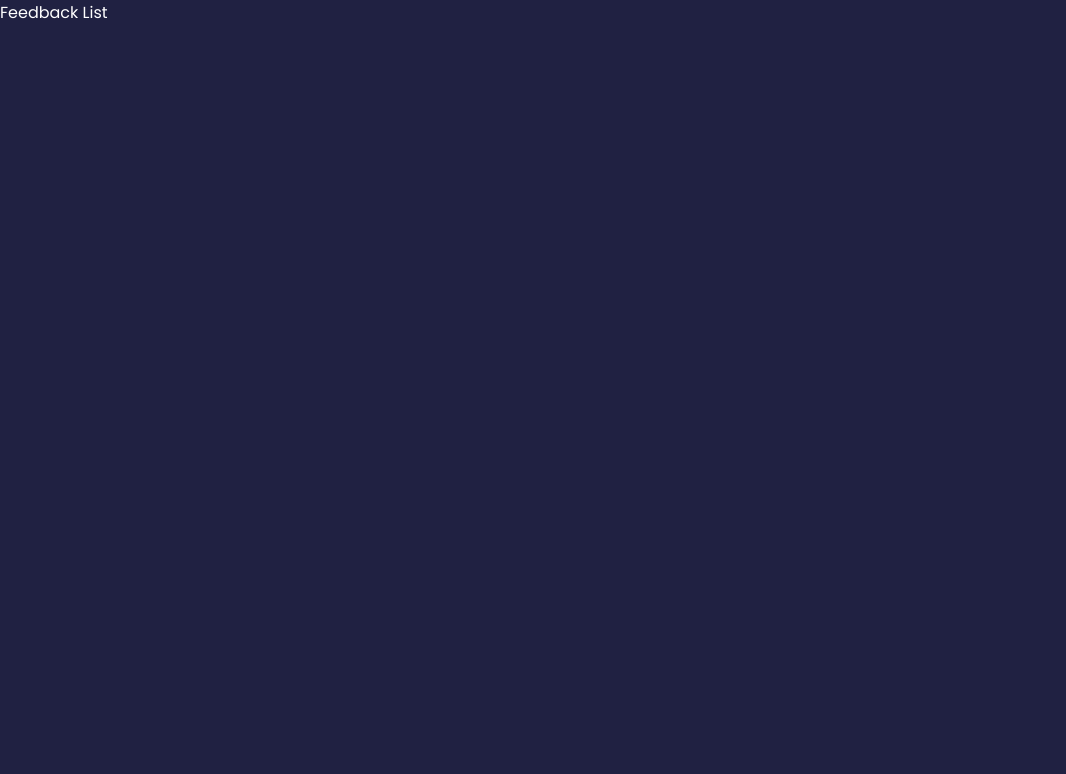
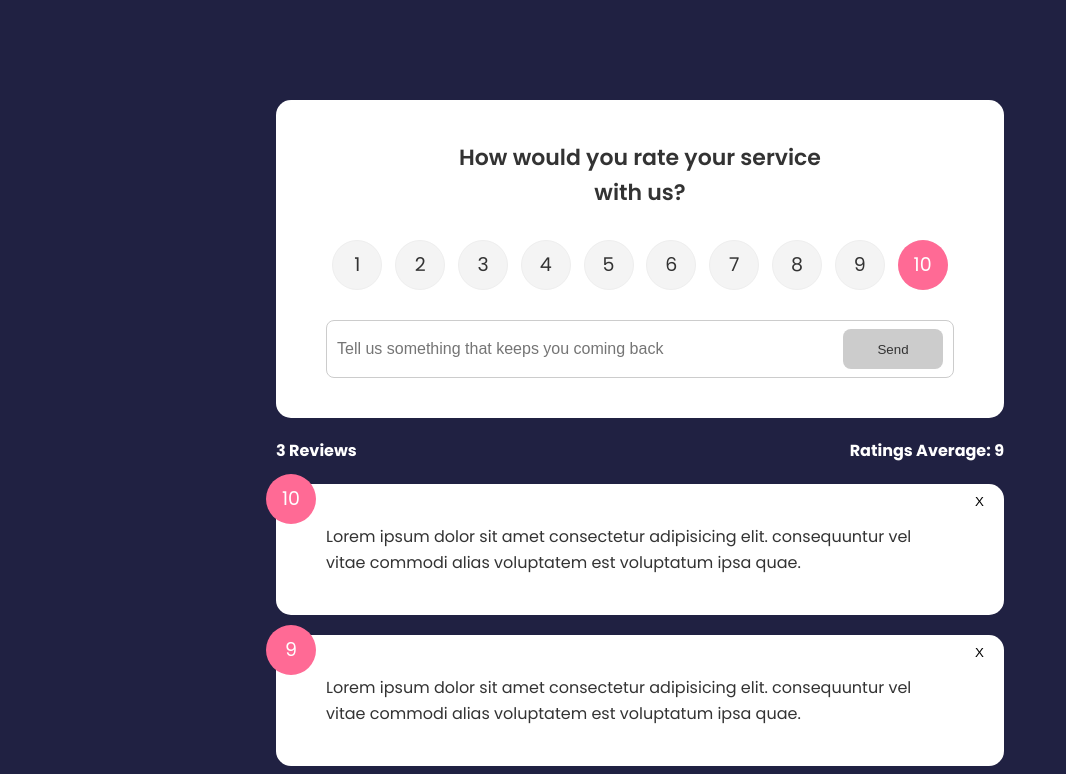
Before and after one commit to humbruno/svelte-feedback-app, a Svelte app: page / in a window 1280 px wide. Shown: the top 774 px of the page, without its empty margins (0-1066 px from the left). Built offline with nearby package versions, Linux system fonts and the light colour scheme.

Commit message:
feat: new review form and deletion logic

```diff
--- a/package.json
+++ b/package.json
@@ -18,6 +18,7 @@
     "svelte": "^3.0.0"
   },
   "dependencies": {
-    "sirv-cli": "^2.0.0"
+    "sirv-cli": "^2.0.0",
+    "uuid": "^8.3.2"
   }
 }
--- a/src/App.svelte
+++ b/src/App.svelte
@@ -1,5 +1,7 @@
 <script>
   import FeedbackList from "./components/FeedbackList.svelte";
+  import FeedbackStats from "./components/FeedbackStats.svelte";
+  import FeedbackForm from "./components/FeedbackForm.svelte";
 
   let feedback = [
     {
@@ -18,10 +20,21 @@
       text: "Lorem ipsum dolor sit amet consectetur adipisicing elit. consequuntur vel vitae commodi alias voluptatem est voluptatum ipsa quae.",
     },
   ];
+
+  $: count = feedback.length;
+  $: average =
+    feedback.reduce((a, { rating }) => a + rating, 0) / feedback.length;
+
+  const deleteFeedback = (event) => {
+    const itemId = event.detail;
+    feedback = feedback.filter((item) => item.id !== itemId);
+  };
 </script>
 
-<main>
-  <FeedbackList {feedback} />
+<main class="container">
+  <FeedbackForm />
+  <FeedbackStats {count} {average} />
+  <FeedbackList {feedback} on:delete-feedback={deleteFeedback} />
   <!-- If the prop name and prop argument/content have the same name, it can be passed as a single word/name inside curly braces, for example feedback={feedback} can be simply {feedback} -->
 </main>
 
--- /dev/null
+++ b/src/components/FeedbackForm.svelte
@@ -0,0 +1,92 @@
+<script>
+  import { v4 as uuidv4 } from "uuid";
+  import Card from "./UI/Card.svelte";
+  import Button from "./UI/Button.svelte";
+  import RatingSelect from "./RatingSelect.svelte";
+
+  let text = "";
+  let rating = 10;
+  let btnDisabled = true;
+  let min = 10;
+  let message;
+
+  const handleInput = () => {
+    if (text.trim().length <= min) {
+      message = `Text must be at least ${min} characters long.`;
+      btnDisabled = true;
+    } else {
+      message = null;
+      btnDisabled = false;
+    }
+  };
+
+  const handleSelect = (event) => {
+    rating = event.detail;
+  };
+
+  const handleSubmit = () => {
+    if (text.trim().length > min) {
+      const newFeedback = {
+        id: uuidv4(),
+        text: text,
+        rating: +rating,
+      };
+
+      console.log(newFeedback);
+    }
+  };
+</script>
+
+<Card>
+  <header><h2>How would you rate your service with us?</h2></header>
+  <form on:submit|preventDefault={handleSubmit}>
+    <RatingSelect on:rating-select={handleSelect} />
+    <div class="input-group">
+      <input
+        type="text"
+        placeholder="Tell us something that keeps you coming back"
+        on:input={handleInput}
+        bind:value={text}
+      />
+      <Button disabled={btnDisabled} type="submit">Send</Button>
+    </div>
+    {#if message}
+      <div class="message">
+        {message}
+      </div>
+    {/if}
+  </form>
+</Card>
+
+<style>
+  header {
+    max-width: 400px;
+    margin: auto;
+  }
+  header h2 {
+    font-size: 22px;
+    font-weight: 600;
+    text-align: center;
+  }
+  .input-group {
+    display: flex;
+    flex-direction: row;
+    border: 1px solid #ccc;
+    padding: 8px 10px;
+    border-radius: 8px;
+    margin-top: 15px;
+  }
+  input {
+    flex-grow: 2;
+    border: none;
+    font-size: 16px;
+  }
+  input:focus {
+    outline: none;
+  }
+  .message {
+    padding-top: 10px;
+    text-align: center;
+    color: rebeccapurple;
+  }
+</style>
--- a/src/components/FeedbackItem.svelte
+++ b/src/components/FeedbackItem.svelte
@@ -0,0 +1,47 @@
+<script>
+  import { createEventDispatcher } from "svelte";
+  import Card from "./UI/Card.svelte";
+  export let item;
+
+  const dispatch = createEventDispatcher();
+
+  const handleDelete = (itemId) => {
+    dispatch("delete-feedback", itemId);
+  };
+</script>
+
+<Card>
+  <div class="num-display">
+    {item.rating}
+  </div>
+  <button class="close" on:click={() => handleDelete(item.id)}>X</button>
+  <p class="text-display">
+    {item.text}
+  </p>
+</Card>
+
+<style>
+  .num-display {
+    position: absolute;
+    top: -10px;
+    left: -10px;
+    width: 50px;
+    height: 50px;
+    background: #ff6a95;
+    color: #fff;
+    /*     border: 1px #eee solid; */
+    border-radius: 50%;
+    padding: 10px;
+    text-align: center;
+    font-size: 19px;
+  }
+
+  .close {
+    position: absolute;
+    top: 10px;
+    right: 20px;
+    cursor: pointer;
+    background: none;
+    border: none;
+  }
+</style>
--- a/src/components/FeedbackList.svelte
+++ b/src/components/FeedbackList.svelte
@@ -1,4 +1,11 @@
 <script>
+  import FeedbackItem from "./FeedbackItem.svelte";
+  export let feedback = [];
+  /* this line catches the prop passed in by the parent component, the empty array set here is used as a fallback in case the prop fails to be passed in */
 </script>
 
-Feedback List
+{#each feedback as fb (fb.id)}
+  <!-- the (fb.id) is the key for each item that is being looped, so they can be uniquely identified -->
+  <FeedbackItem item={fb} on:delete-feedback />
+  <!-- the on:delete-feedback when left blank, will forward this dispatcher to the parent app, which is where the data is coming from and needs to be handled -->
+{/each}
--- /dev/null
+++ b/src/components/FeedbackStats.svelte
@@ -0,0 +1,17 @@
+<script>
+  export let count;
+  export let average;
+</script>
+
+<div class="feedback-stats">
+  <h4>{count} Reviews</h4>
+  <h4>Ratings Average: {average}</h4>
+</div>
+
+<style>
+  .feedback-stats {
+    display: flex;
+    justify-content: space-between;
+    align-items: center;
+  }
+</style>
--- /dev/null
+++ b/src/components/RatingSelect.svelte
@@ -0,0 +1,169 @@
+<script>
+  import { createEventDispatcher } from "svelte";
+  const dispatch = createEventDispatcher();
+
+  let selected = 10;
+
+  const onChange = (event) => {
+    selected = event.currentTarget.value;
+    dispatch("rating-select", selected);
+  };
+</script>
+
+<ul class="rating">
+  <li>
+    <input
+      type="radio"
+      id="num1"
+      name="rating"
+      value="1"
+      on:change={onChange}
+      checked={selected === 1}
+    />
+    <label for="num1">1</label>
+  </li>
+  <li>
+    <input
+      type="radio"
+      id="num2"
+      name="rating"
+      value="2"
+      on:change={onChange}
+      checked={selected === 2}
+    />
+    <label for="num2">2</label>
+  </li>
+  <li>
+    <input
+      type="radio"
+      id="num3"
+      name="rating"
+      value="3"
+      on:change={onChange}
+      checked={selected === 3}
+    />
+    <label for="num3">3</label>
+  </li>
+  <li>
+    <input
+      type="radio"
+      id="num4"
+      name="rating"
+      value="4"
+      on:change={onChange}
+      checked={selected === 4}
+    />
+    <label for="num4">4</label>
+  </li>
+  <li>
+    <input
+      type="radio"
+      id="num5"
+      name="rating"
+      value="5"
+      on:change={onChange}
+      checked={selected === 5}
+    />
+    <label for="num5">5</label>
+  </li>
+  <li>
+    <input
+      type="radio"
+      id="num6"
+      name="rating"
+      value="6"
+      on:change={onChange}
+      checked={selected === 6}
+    />
+    <label for="num6">6</label>
+  </li>
+  <li>
+    <input
+      type="radio"
+      id="num7"
+      name="rating"
+      value="7"
+      on:change={onChange}
+      checked={selected === 7}
+    />
+    <label for="num7">7</label>
+  </li>
+  <li>
+    <input
+      type="radio"
+      id="num8"
+      name="rating"
+      value="8"
+      on:change={onChange}
+      checked={selected === 8}
+    />
+    <label for="num8">8</label>
+  </li>
+  <li>
+    <input
+      type="radio"
+      id="num9"
+      name="rating"
+      value="9"
+      on:change={onChange}
+      checked={selected === 9}
+    />
+    <label for="num9">9</label>
+  </li>
+  <li>
+    <input
+      type="radio"
+      id="num10"
+      name="rating"
+      value="10"
+      on:change={onChange}
+      checked={selected === 10}
+    />
+    <label for="num10">10</label>
+  </li>
+</ul>
+
+<style>
+  .rating {
+    display: flex;
+    align-items: center;
+    justify-content: space-around;
+    margin: 30px 0;
+  }
+  .rating li {
+    position: relative;
+    background: #f4f4f4;
+    width: 50px;
+    height: 50px;
+    padding: 10px;
+    text-align: center;
+    border-radius: 50%;
+    font-size: 19px;
+    border: 1px #eee solid;
+    transition: 0.3s;
+  }
+  .rating li label {
+    position: absolute;
+    top: 50%;
+    left: 50%;
+    width: 50px;
+    height: 50px;
+    padding: 10px;
+    border-radius: 50%;
+    transform: translate(-50%, -50%);
+    cursor: pointer;
+  }
+  .rating li:hover {
+    background: #ff6a95;
+    color: #fff;
+  }
+  /* Make actual radio select invisible */
+  [type="radio"] {
+    opacity: 0;
+  }
+  /* Use the sibling select */
+  [type="radio"]:checked ~ label {
+    background: #ff6a95;
+    color: #fff;
+  }
+</style>
--- /dev/null
+++ b/src/components/UI/Button.svelte
@@ -0,0 +1,45 @@
+<script>
+  export let style = "primary";
+  export let type = "button";
+  export let disabled = false;
+</script>
+
+<button {type} {disabled} class={style}>
+  <slot />
+</button>
+
+<style>
+  button {
+    color: #fff;
+    border: 0;
+    border-radius: 8px;
+    color: #fff;
+    width: 100px;
+    height: 40px;
+    cursor: pointer;
+  }
+
+  .primary {
+    background-color: #202142;
+  }
+
+  .secondary {
+    background: #ff6a95;
+  }
+
+  button:hover {
+    transform: scale(0.98);
+    opacity: 0.9;
+  }
+
+  button:disabled {
+    background-color: #cccccc;
+    color: #333;
+    cursor: auto;
+  }
+
+  button:disabled:hover {
+    transform: scale(1);
+    opacity: 1;
+  }
+</style>
--- /dev/null
+++ b/src/components/UI/Card.svelte
@@ -0,0 +1,15 @@
+<div class="card">
+  <slot />
+  <!-- slot is a placeholder for whatever will be used between each <Card> tag in a different component - it is similar to {props.children} in React -->
+</div>
+
+<style>
+  .card {
+    background-color: #fff;
+    color: #333;
+    border-radius: 15px;
+    padding: 40px 50px;
+    margin: 20px 0;
+    position: relative;
+  }
+</style>
```
Also changed, not shown: 1 other file (tests, documents, lock files or other folders).
